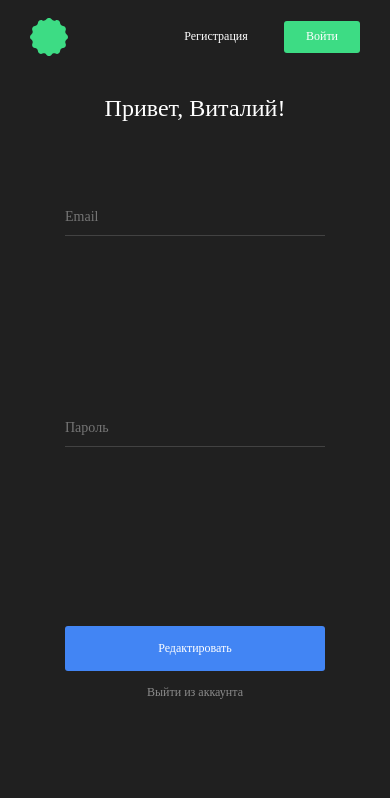
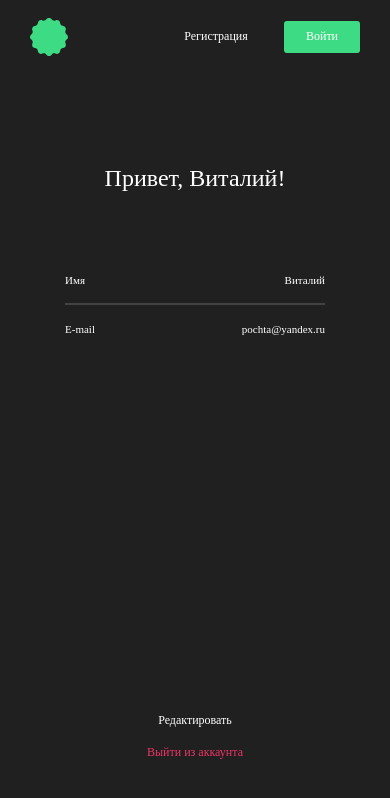
Before and after one commit to Fronchik/movies-explorer-frontend, a React (Create React App) app: page /profile in a window 390 px wide. Shown: the top 798 px of the page. Built offline with nearby package versions, Linux system fonts and the light colour scheme.

Commit message:
add component Profile

```diff
--- a/src/components/Login/Login.js
+++ b/src/components/Login/Login.js
@@ -28,7 +28,7 @@ function Login({ onLogin }) {
                         <button className="popup__save" aria-label="Кнопка входа" type="submit">Войти</button>
                         <Link to="/sign-up" className="popup__check" aria-label="Кнопка регистрации" type="submit">
                             <span className="popup__text">Уже зарегистрированы?</span>
-                            <span className="popup__enter"> Войти</span>
+                            <span className="popup__enter">Войти</span>
                         </Link>
                     </div>
                 </form>
--- a/src/components/Profile/Profile.css
+++ b/src/components/Profile/Profile.css
@@ -0,0 +1,151 @@
+.popup-profile__content {
+    max-width: 410px;
+    min-height: 482px;
+    margin-top: 59px;
+    width: 100%;
+    text-align: center;
+}
+
+.popup-profile__title {
+    max-width: 204px;
+    min-height: 29px;
+    margin: 0 auto 123px;
+
+    font-weight: 500;
+    font-size: 24px;
+    line-height: 29px;
+
+    color: #FFFFFF;
+}
+
+.popup-profile__form {
+    display: flex;
+    min-height: 330px;
+    flex-direction: column;
+    justify-content: space-between;
+}
+
+.popup-profile__info {
+    display: flex;
+    min-height: 14px;
+}
+
+.popup-profile__label {
+    position: absolute;
+    display: inline;
+    max-width: 410px;
+    min-height: 14px;
+    text-align: left;
+
+    font-weight: 500;
+    font-size: 11px;
+    line-height: 14px;
+
+    color: #FFFFFF;
+}
+
+.popup-profile__input {
+    min-height: 14px;
+    width: 100%;
+    padding: 0;
+    text-align: right;
+
+    font-weight: 400;
+    font-size: 11px;
+    line-height: 14px;
+
+    color: #FFFFFF;
+    background-color: #202020;
+    border: none;
+}
+
+.popup-profile__line {
+    margin: 16px 0;
+    max-width: 410px;
+    border: 1px #424242 solid;
+}
+
+.popup-profile__save {
+    min-height: 16px;
+    width: 100%;
+    margin: 0 auto;
+    padding: 0;
+
+    border: none;
+
+    color: #FFFFFF;
+    font-weight: 400;
+    font-size: 13px;
+    line-height: 16px;
+
+    background-color: #202020;
+
+    cursor: pointer;
+}
+
+.popup-profile__exit {
+    min-height: 16px;
+    width: 100%;
+    margin: 16px auto 0;
+    padding: 0;
+
+    color: #EE3465;
+    font-weight: 500;
+    font-size: 13px;
+    line-height: 16px;
+    text-align: center;
+    text-decoration: none;
+
+    cursor: pointer;
+}
+
+@media (max-width: 768px) {
+    .popup-profile__content {
+        min-height: 445px;
+        margin-top: 236px;
+    }
+
+    .popup-profile__title {
+        margin-bottom: 96px;
+    }
+
+    .popup-profile__form {
+        min-height: 320px;
+    }
+
+    .popup-profile__line {
+        margin-bottom: 17px;
+    }
+}
+
+@media (max-width: 560px) {
+    .popup-profile__content {
+        max-width: 260px;
+        min-height: 596px;
+        margin-top: 70px;
+    }
+
+    .popup-profile__title {
+        margin-bottom: 80px;
+    }
+
+    .popup-profile__form {
+        min-height: 487px;
+    }
+
+    .popup-profile__line {
+        max-width: 260px;
+    }
+
+    .popup-profile__save {
+        min-height: 15px;
+        font-size: 12px;
+        line-height: 15px;
+    }
+
+    .popup-profile__exit {
+        min-height: 15px;
+        font-size: 12px;
+        line-height: 15px;
+    }
+}
--- a/src/components/Profile/Profile.js
+++ b/src/components/Profile/Profile.js
@@ -5,25 +5,33 @@ import Header from '../Header/Header';
 
 function Profile({ onLogin }) {
     const emailRef = React.useRef();
-    const passwordRef = React.useRef();
 
     function handleSubmit(e) {
         e.preventDefault();
-        onLogin(emailRef.current.value, passwordRef.current.value);
+        onLogin(emailRef.current.value);
     }
 
     return (
         <>
             <Header />
             <section className="popup">
-                <div className="popup__content">
-                    <h2 className="popup__title">Привет, Виталий!</h2>
-                    <form id="login-form" className="popup__form" name="login-form" onSubmit={handleSubmit}>
-                        <input id="email" ref={emailRef} className="popup__input" name="login" type="email" placeholder="Email" required></input>
-                        <input id="password" ref={passwordRef} className="popup__input" name="password" type="password" placeholder="Пароль" required></input>
+                <div className="popup-profile__content">
+                    <h2 className="popup-profile__title">Привет, Виталий!</h2>
+                    <form id="login-form" className="popup-profile__form" name="login-form">
+                        <div className="popup-profile__data">
+                            <div className="popup-profile__info">
+                                <label className="popup-profile__label">Имя</label>
+                                <input id="name" className="popup-profile__input" name="name" type="text" placeholder="Имя" required value="Виталий" />
+                            </div>
+                            <hr className="popup-profile__line"></hr>
+                            <div className="popup-profile__info">
+                                <label className="popup-profile__label">E-mail</label>
+                                <input id="email" ref={emailRef} className="popup-profile__input" name="login" type="text" placeholder="Email" required value="pochta@yandex.ru" />
+                            </div>
+                        </div>
                         <div className="popup__button">
-                            <button className="popup__save" aria-label="Кнопка редактировать" type="submit">Редактировать</button>
-                            <Link to="/sign-up" className="popup__check" aria-label="Кнопка регистрации" type="submit">Выйти из аккаунта</Link>
+                            <button className="popup-profile__save" aria-label="Кнопка редактировать" type="submit">Редактировать</button>
+                            <Link to="/" className="popup-profile__exit" aria-label="Кнопка выхода" type="submit">Выйти из аккаунта</Link>
                         </div>
                     </form>
                 </div>
--- a/src/components/Register/Register.js
+++ b/src/components/Register/Register.js
@@ -30,7 +30,7 @@ function Register({ onRegister }) {
                         <button className="popup__save" aria-label="Кнопка входа" type="submit">Зарегистрироваться</button>
                         <Link to="/sign-in" className="popup__check" aria-label="Кнопка входа" type="submit">
                             <span className="popup__text">Уже зарегистрированы?</span>
-                            <span className="popup__enter"> Войти</span>
+                            <span className="popup__enter">Войти</span>
                         </Link>
                     </div>
                 </form>
```
